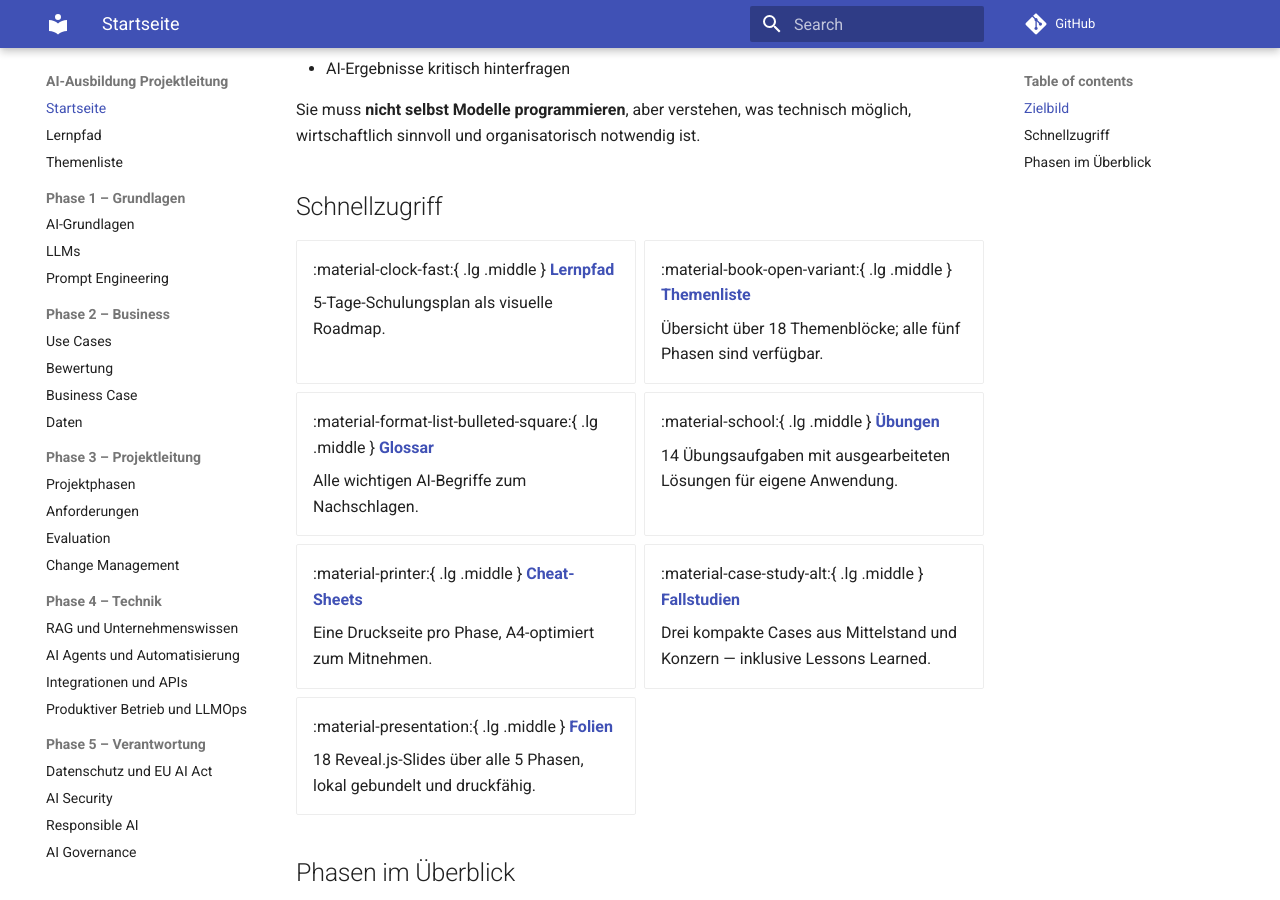
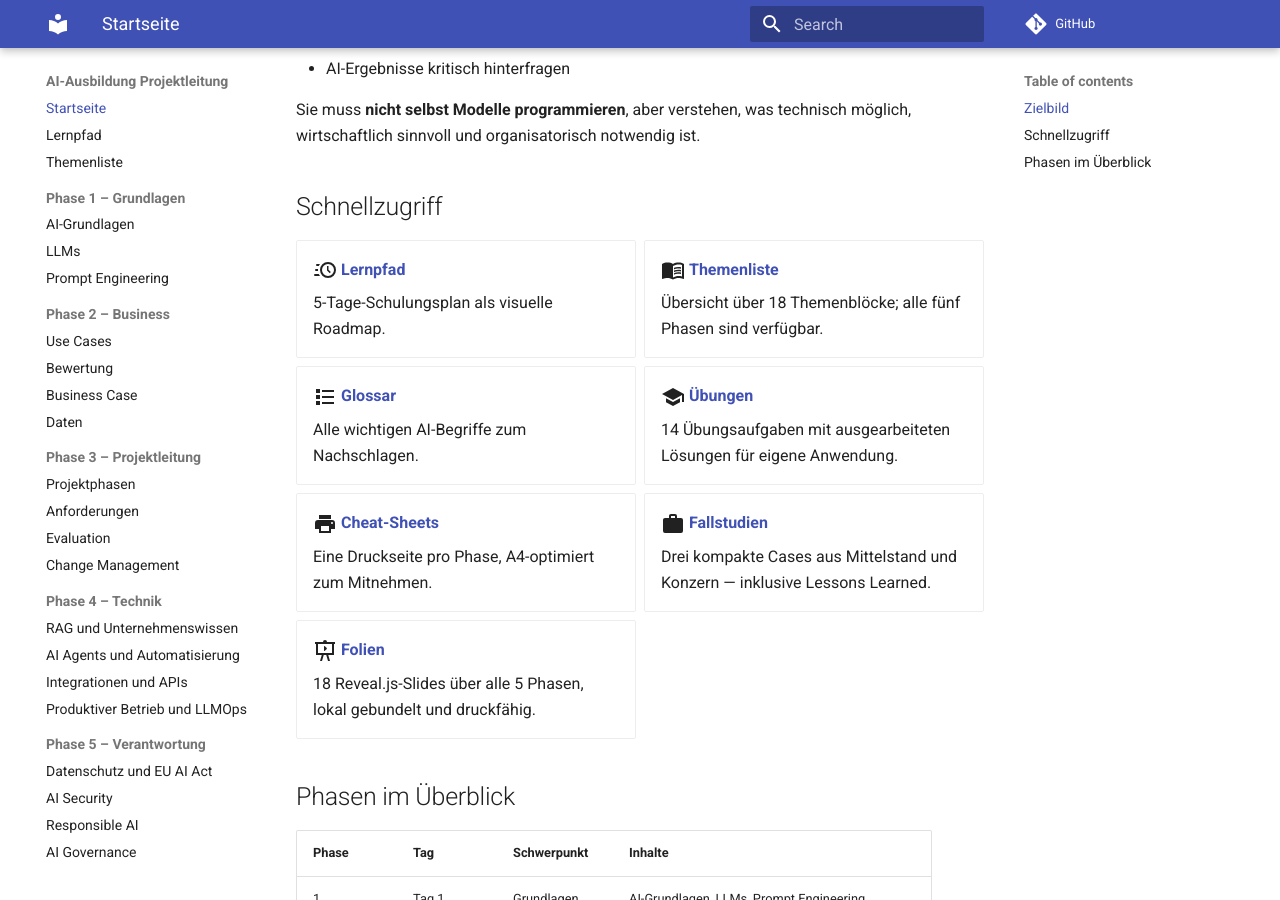
Before and after one commit to EmanuelST-G/ai-training-starter, an MkDocs documentation site: the page built from docs/index.md, in a window 1280 px wide and 900 px high, scrolled down 450 px. Built offline with MkDocs 1.6.1 and Material for MkDocs 9.7.7, drawn with Linux system fonts in a browser that asks for light colours; comment, search, counter and statistics services are not loaded.

Commit message:
fix(index): material-icons aktivieren + 7 schnellzugriff-karten

```diff
--- a/docs/index.md
+++ b/docs/index.md
@@ -39,11 +39,11 @@ Sie muss **nicht selbst Modelle programmieren**, aber verstehen, was technisch m
 
     Eine Druckseite pro Phase, A4-optimiert zum Mitnehmen.
 
-- :material-case-study-alt:{ .lg .middle } **[Fallstudien](fallstudien/index.md)**
+- :material-briefcase:{ .lg .middle } **[Fallstudien](fallstudien/index.md)**
 
     Drei kompakte Cases aus Mittelstand und Konzern — inklusive Lessons Learned.
 
-- :material-presentation:{ .lg .middle } **[Folien](slides/index.md)**
+- :material-presentation-play:{ .lg .middle } **[Folien](slides/index.md)**
 
     18 Reveal.js-Slides über alle 5 Phasen, lokal gebundelt und druckfähig.
 
--- a/mkdocs.yml
+++ b/mkdocs.yml
@@ -44,6 +44,9 @@ markdown_extensions:
   - pymdownx.superfences
   - pymdownx.tabbed
   - pymdownx.tasklist
+  - pymdownx.emoji:
+      emoji_index: !!python/name:material.extensions.emoji.twemoji
+      emoji_generator: !!python/name:material.extensions.emoji.to_svg
 
 plugins:
   - search
```
